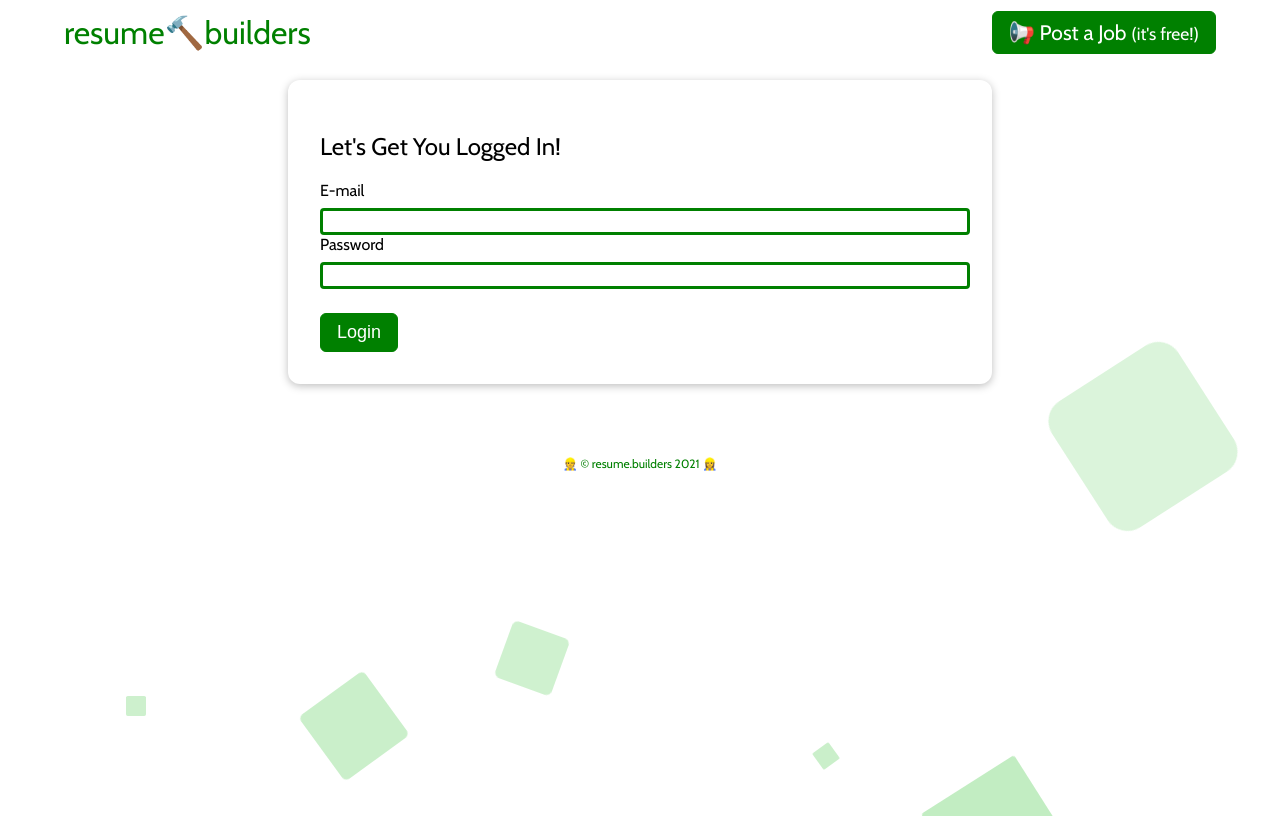
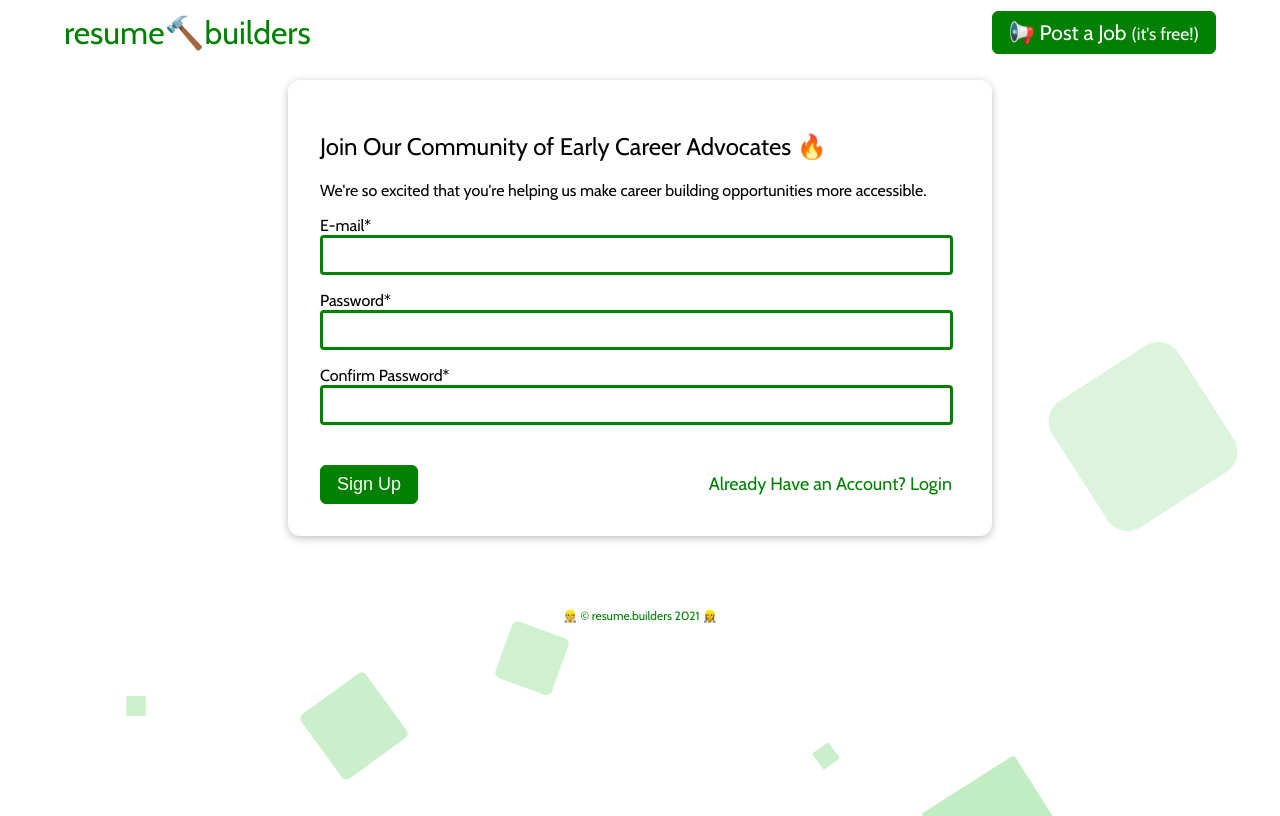
Before and after one commit to patrickstracey/resumebuilders, a Vue app: page /login in a window 1280 px wide. Built offline with nearby package versions, Linux system fonts and the light colour scheme; no server answers.

Commit message:
build login and signup form

```diff
--- a/src/components/account/AccountLogin.vue
+++ b/src/components/account/AccountLogin.vue
@@ -3,8 +3,52 @@
     <load-spinner></load-spinner>
   </div>
 
+  <div class="flex-column card" v-else-if="newAccountMode">
+    <h2>Join Our Community of Early Career Advocates 🔥</h2>
+    <p>
+      We're so excited that you're helping us make career building opportunities
+      more accessible.
+    </p>
+    <form @submit.prevent="attemptSignUp()">
+      <div class="form-control">
+        <label for="signUpEmail">E-mail*</label>
+        <input
+          id="signUpEmail"
+          name="signUpEmail"
+          type="email"
+          v-model.trim="signUpEmail"
+        />
+      </div>
+      <div class="form-control">
+        <label for="signUpPasswordOne">Password*</label>
+        <input
+          id="signUpPasswordOne"
+          name="signUpPasswordOne"
+          type="password"
+          v-model.trim="signUpPasswordOne"
+        />
+      </div>
+      <div class="form-control">
+        <label for="signUpPasswordTwo">Confirm Password*</label>
+        <input
+          id="signUpPasswordTwo"
+          name="signUpPasswordTwo"
+          type="password"
+          v-model.trim="signUpPasswordTwo"
+        />
+      </div>
+      <div class="flex-row">
+        <button class="link" type="submit" id="submit-btn">Sign Up</button>
+        <a class="secondary-link" v-on:click="swapFormType()">
+          Already Have an Account? Login
+        </a>
+      </div>
+    </form>
+    <div class="errors" v-if="error">{{ error }}</div>
+  </div>
+
   <div class="flex-column card" v-else>
-    <h2>Let's Get You Logged In!</h2>
+    <h2>👋 Welcome Back! Let's Get You Logged In.</h2>
     <form @submit.prevent="signInAttempt()">
       <div class="form-control">
         <label for="loginEmail">E-mail</label>
@@ -24,14 +68,19 @@
           v-model.trim="loginPassword"
         />
       </div>
-      <button class="link" id="submit-btn">Login</button>
+      <div class="flex-row">
+        <button class="link" id="submit-btn">Login</button>
+        <a class="secondary-link" v-on:click="swapFormType()">Create Account</a>
+      </div>
     </form>
+    <div class="errors" v-if="error">{{ error }}</div>
   </div>
 </template>
 
 <script>
 import LoadSpinner from "../ui/LoadSpinner.vue";
 import firebaseInit from "../../firebaseInit.js";
+import { mapState } from "vuex";
 
 export default {
   components: { LoadSpinner },
@@ -40,7 +89,20 @@ export default {
       processing: false,
       loginEmail: null,
       loginPassword: null,
+      error: null,
+      newAccountMode: true,
+      signUpPasswordOne: null,
+      signUpPasswordTwo: null,
+      signUpEmail: null,
     };
+  },
+  computed: mapState(["currentUser"]),
+  watch: {
+    currentUser(newVal) {
+      if (newVal != null && this.$store.getters.retrieveCurrentUser() != null) {
+        this.$router.replace("/new-opportunity");
+      }
+    },
   },
   methods: {
     signInAttempt() {
@@ -48,27 +110,51 @@ export default {
       firebaseInit
         .auth()
         .signInWithEmailAndPassword(this.loginEmail, this.loginPassword)
-        .then((userCredential) => {
-          // Signed in
-          this.$store.commit({
-            type: "setCurrentUser",
-            user: userCredential.user,
-          });
-          console.log("SUCCESS");
-          console.log(userCredential);
-          console.log(this.$store.getters.retrieveCurrentUser());
+        .then(() => {
           this.processing = false;
           this.$router.replace("/new-opportunity");
-          //const user = userCredential.user;
-
-          // ...
         })
-        .catch((error) => {
-          console.log("ERROR" + error);
+        .catch(() => {
           this.processing = false;
-          //var errorCode = error.code;
-          //var errorMessage = error.message;
+          this.error = `A user with this email and password combination does not exist 😲`;
         });
+    },
+    attemptSignUp() {
+      this.error = null;
+      if (
+        this.signUpEmail &&
+        this.signUpPasswordOne.length > 6 &&
+        this.signUpPasswordOne === this.signUpPasswordTwo
+      ) {
+        this.signUp();
+      } else if (this.signUpEmail === null || this.signUpEmail === "") {
+        this.error = "Please enter a valid email.";
+      } else if (this.signUpPasswordOne != this.signUpPasswordTwo) {
+        this.error = `Your passwords do not match each other. Please try again 😧`;
+      } else {
+        this.error = `This password is too short. Please use a password with letters and numbers that is at least seven characters long.`;
+      }
+    },
+    signUp() {
+      this.processing = true;
+      firebaseInit
+        .auth()
+        .createUserWithEmailAndPassword(
+          this.signUpEmail,
+          this.signUpPasswordOne
+        )
+        .then(() => {
+          this.processing = false;
+          this.$router.replace("/new-opportunity");
+        })
+        .catch(() => {
+          this.processing = false;
+          this.error = `We were unable to create an account with these credentials. Please try again 😧`;
+        });
+    },
+    swapFormType() {
+      this.newAccountMode = !this.newAccountMode;
+      this.error = null;
     },
   },
 };
@@ -77,11 +163,18 @@ export default {
 <style scoped>
 input {
   display: block;
-  width: 100%;
+  width: 97%;
   font: inherit;
-  margin-top: 0.5rem;
+  margin-bottom: 1rem;
   border: 3px solid var(--rb-main);
   border-radius: 4px;
+  height: 32px;
+  padding-left: 4px;
+  font-size: larger;
+}
+
+p {
+  margin-top: 0px;
 }
 
 .card {
@@ -99,6 +192,12 @@ input {
   background-color: rgba(255, 58, 58, 0.116);
   border-radius: 4px;
   padding: 8px 16px;
+  margin-top: 18px;
+}
+
+.secondary-link {
+  padding: 8px 8px 8px 8px;
+  margin-top: 24px;
 }
 
 #submit-btn {
```
